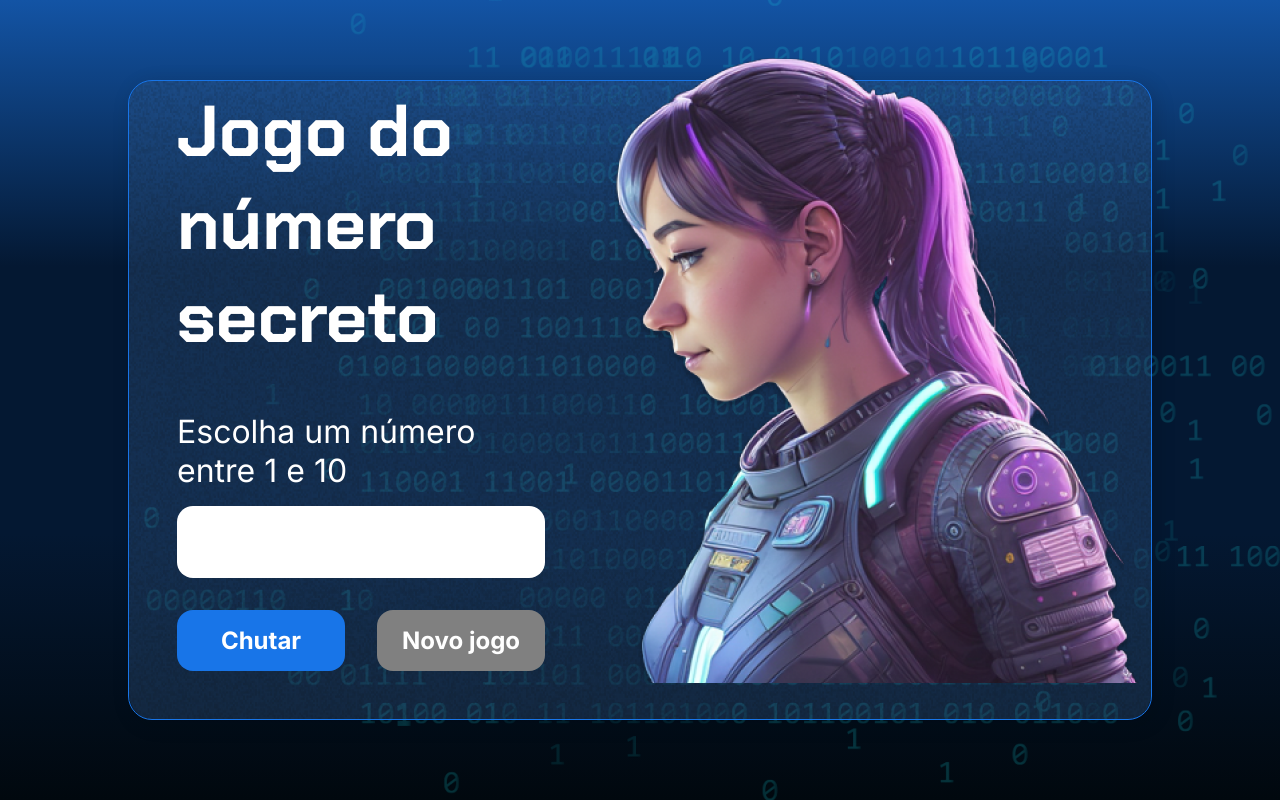
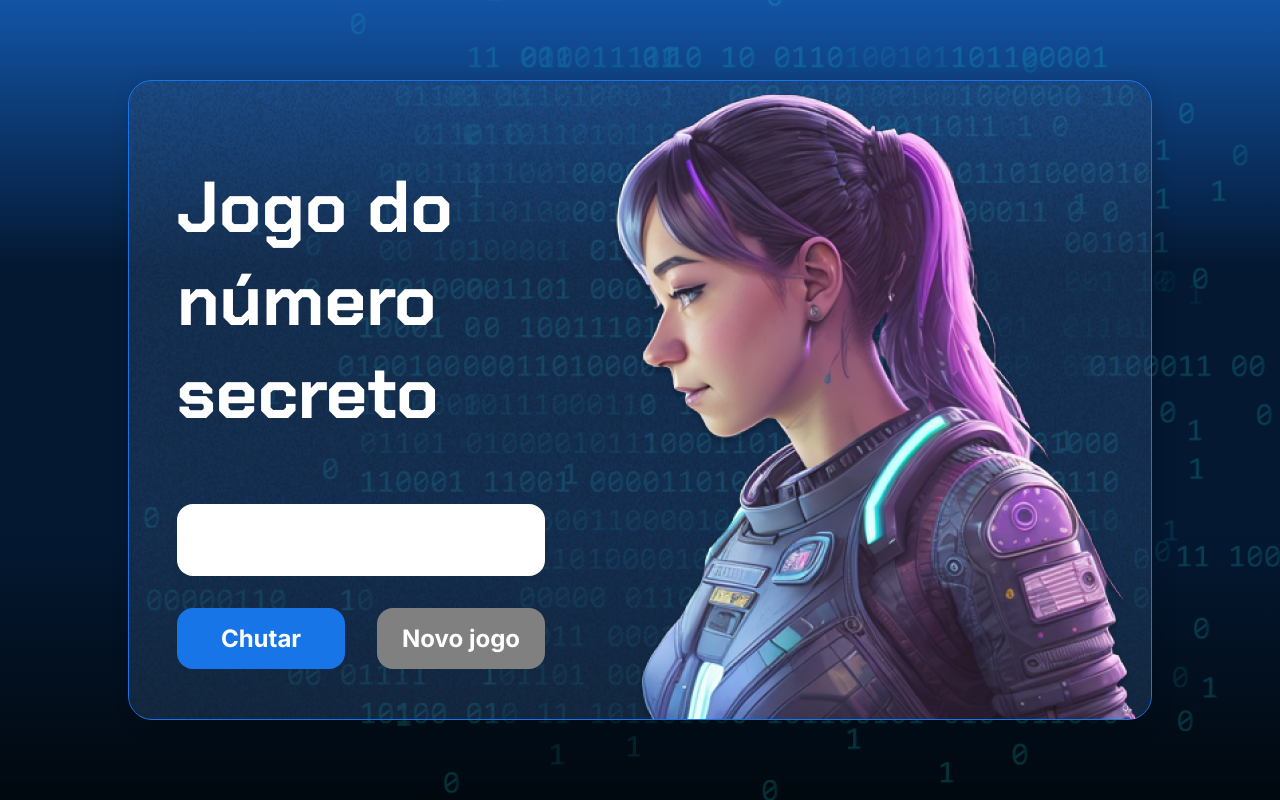
Before and after one commit to Degles/jogo-numero, a plain HTML site: page index.html in a window 1280 px wide. Drawn offline with Linux system fonts and the light colour scheme.

```diff
--- a/index.html
+++ b/index.html
@@ -19,7 +19,6 @@
             <div class="container__informacoes">
                 <div class="container__texto">
                     <h1>Adivinhe o <span class="container__texto-azul">numero secreto</span></h1>
-                    <p class="texto__paragrafo">Escolha um número entre 1 a 100</p>
                 </div>
                 <input type="number" min="1" max="10" class="container__input">
                 <div class="chute container__botoes">
```
